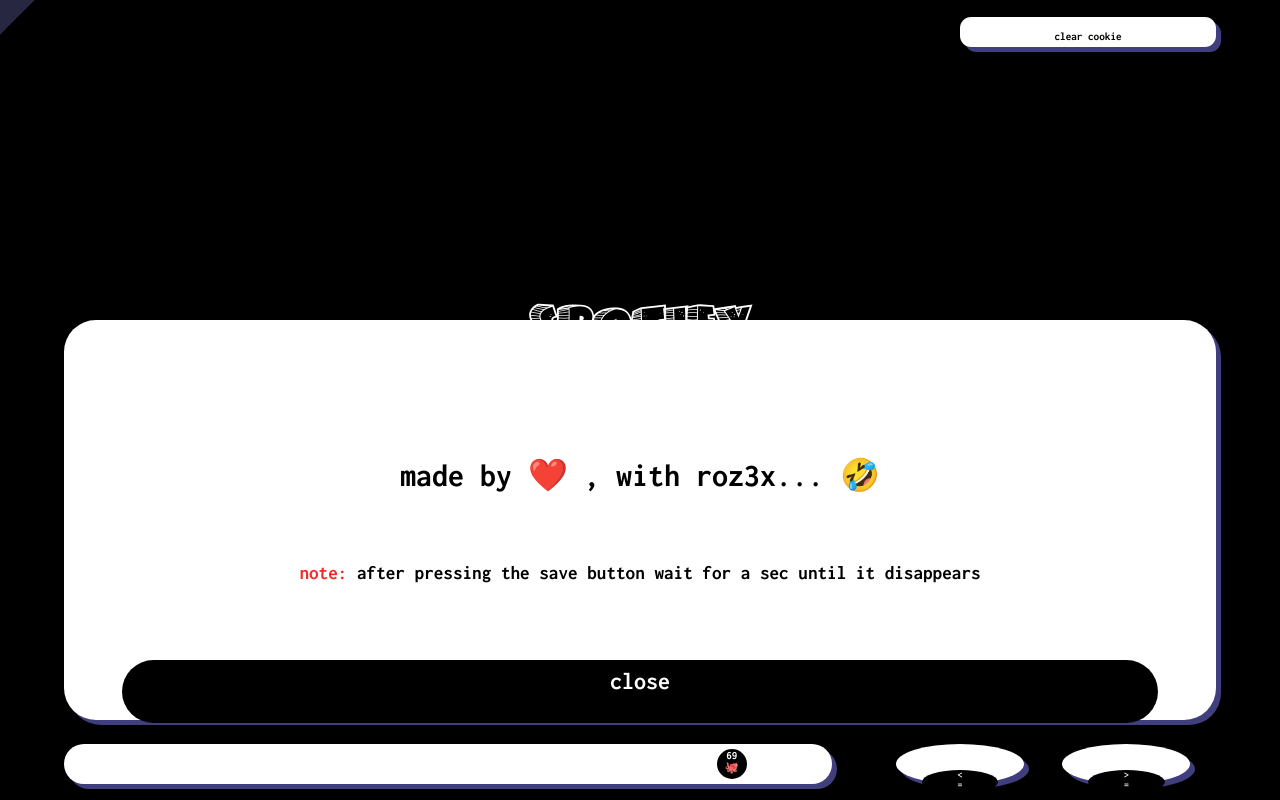
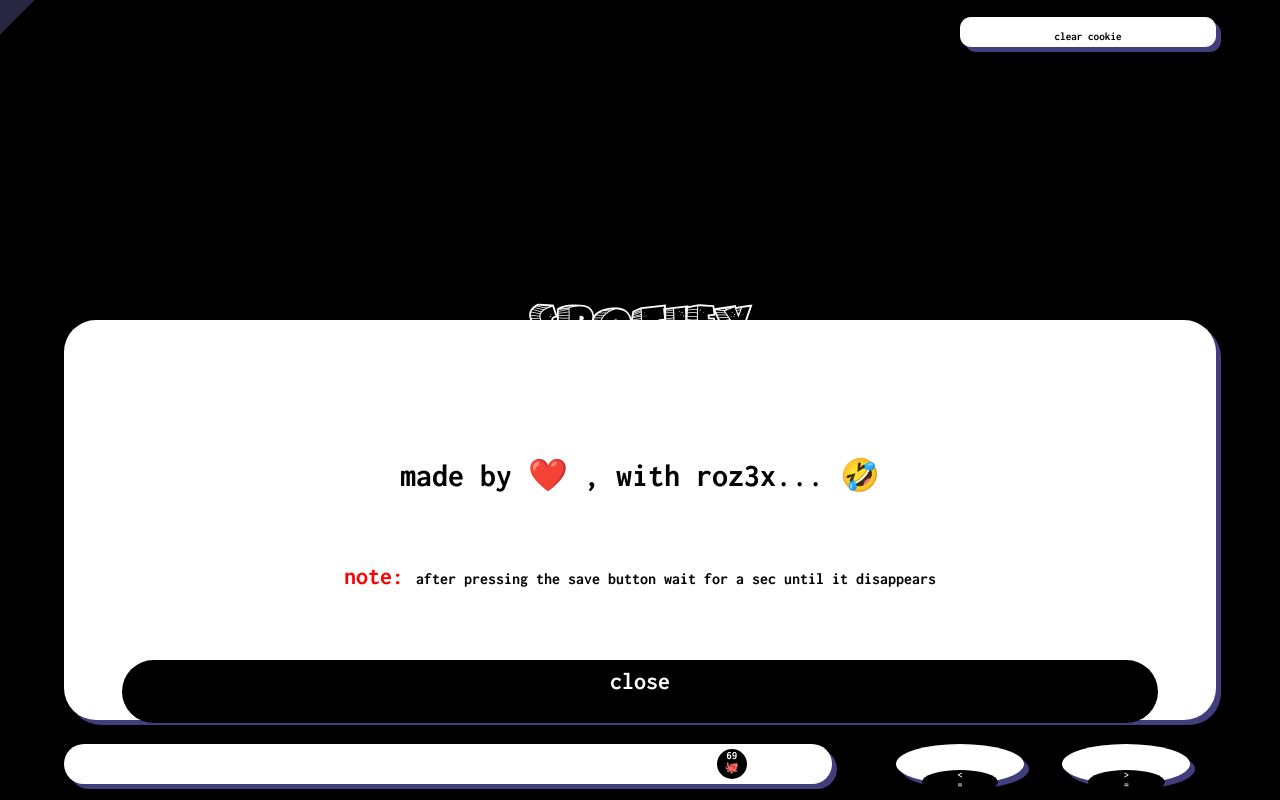
Before and after one commit to roz3x/roz3x.github.io, a plain HTML site: page index.html in a window 1280 px wide. Drawn offline with Linux system fonts and the light colour scheme; no server answers.

Commit message:
notin new just old sh**

```diff
--- a/index.css
+++ b/index.css
@@ -8,13 +8,14 @@ body,html{
  	/* background: #000; */
 }
 #note {
-    font-size : .6em;
-    padding-left: 2%;
-    padding-right: 2%;
+    font-size : .5em;
+    padding-left: 4%;
+    padding-right: 4%;
     padding-top: 6%;
 }
 #note_red {
-     color: #f52b2b;
+     color: #ff0000;
+     font-size: 1.5em;
 }
 #clear_cookie {
     font-family: fontz;
```
